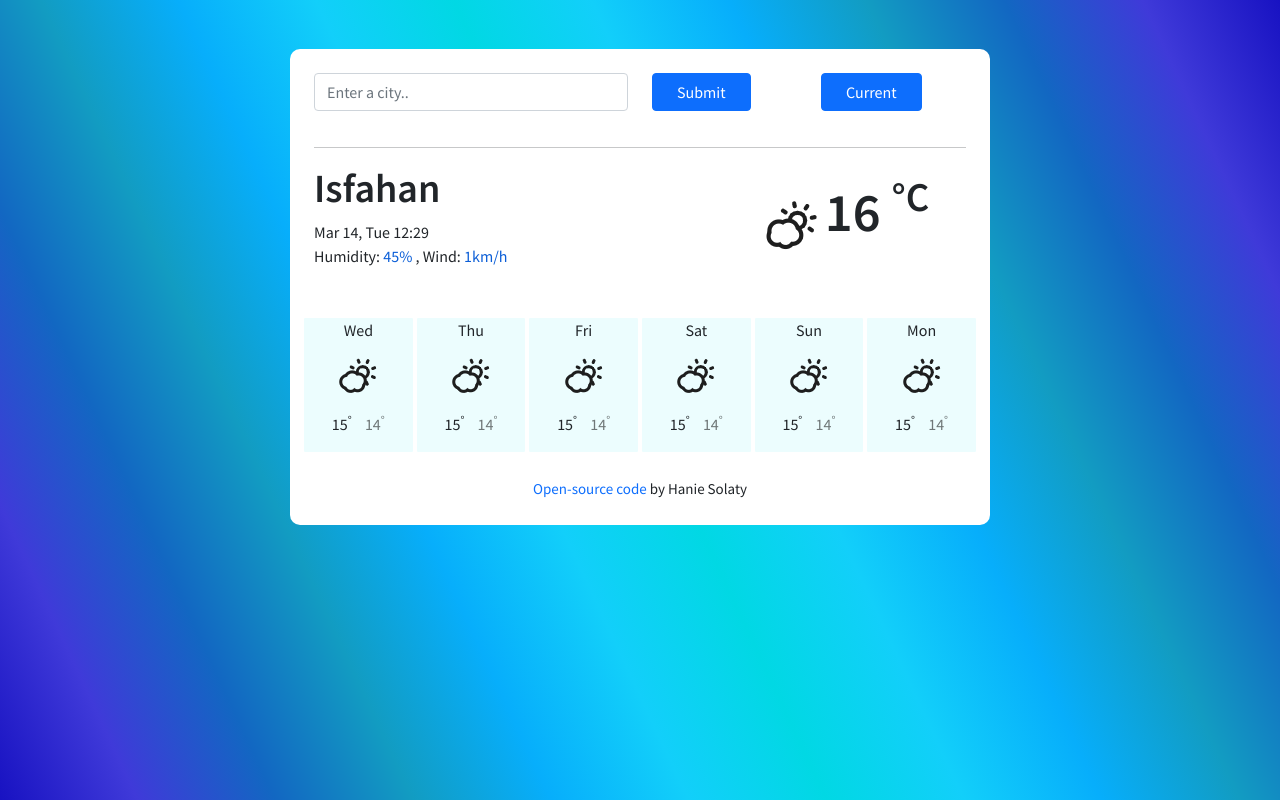
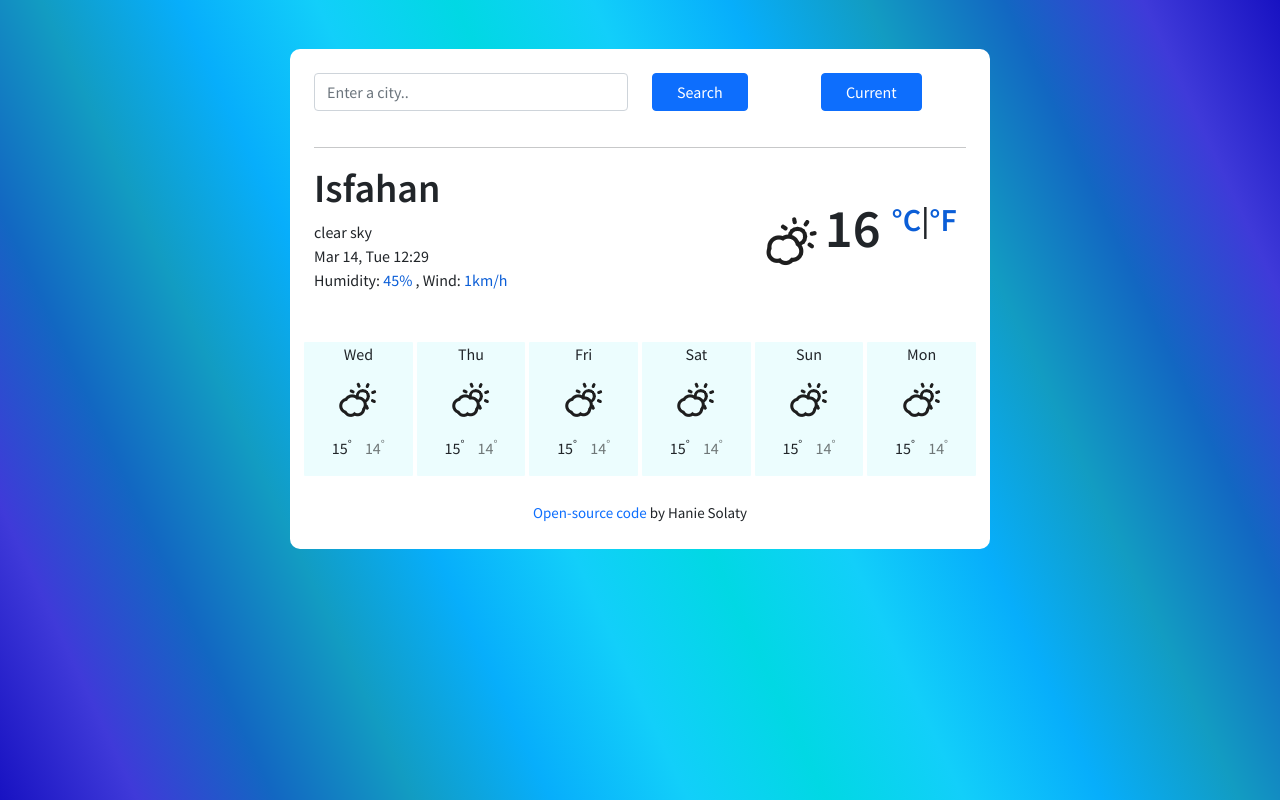
Before and after one commit to HanieSolaty/Vanila-Weather-App, a plain HTML site: page index.html in a window 1280 px wide. Drawn offline with nearby package versions, Linux system fonts and the light colour scheme.

Commit message:
adding IDs and unit conversion structure

```diff
--- a/index.html
+++ b/index.html
@@ -22,6 +22,9 @@
     />
     <!-- css file -->
     <link rel="stylesheet" href="src/style.css" />
+    <!-- axios cdn -->
+    <script src="https://unpkg.com/axios@1.1.2/dist/axios.min.js"></script>
+    <script src="https://cdn.jsdelivr.net/npm/axios@1.1.2/dist/axios.min.js"></script>
     <!-- icon file -->
     <link rel="shortcut icon" href="images/favicon.ico" type="image/x-icon" />
     <title>Weather App</title>
@@ -41,7 +44,7 @@
             />
           </div>
           <div class="mb-1 col-3">
-            <button type="submit" class="btn btn-primary px-4">Submit</button>
+            <button type="submit" class="btn btn-primary px-4">Search</button>
           </div>
           <div class="mb-1 col-3">
             <button type="submit" class="btn btn-primary px-4">Current</button>
@@ -53,23 +56,43 @@
         <!-- second row contains today weather and details about it -->
         <div class="row pb-4">
           <div class="col-6">
-            <div class="row"><h1 class="city">Isfahan</h1></div>
-            <div class="row"><p class="mb-0">Mar 14, Tue 12:29</p></div>
+            <div class="row"><h1 id="city">Isfahan</h1></div>
+            <div class="row">
+              <p class="mb-0" id="description">clear sky</p>
+            </div>
+            <div class="row">
+              <p class="mb-0" id="date">Mar 14, Tue 12:29</p>
+            </div>
             <div class="row">
               <p class="mb-0">
-                Humidity: <span><span class="humidity">45</span>%</span> , Wind:
-                <span><span class="wind">1</span>km/h</span>
+                Humidity:
+                <span class="weather-param"
+                  ><span id="humidity">45</span>%</span
+                >
+                , Wind:
+                <span class="weather-param"><span id="wind">1</span>km/h</span>
               </p>
             </div>
             <!-- <div class="row"><p class="mb-0">few clouds</p></div> -->
           </div>
-          <div class="offset-2 col-4 align-self-center">
+          <div class="offset-2 col-4 align-self-center pt-2">
             <img
+              id="temp-icon"
               class="main-temp-icon"
               src="images/download.png"
               alt="weather icon"
             />
-            <h1 class="main-temp-text">16 <sup>°C</sup></h1>
+            <h1 class="main-temp-text">
+              <span id="temp">16</span>
+              <sup class="temp-unit"
+                ><a href="" class="unit" id="centi">°C</a>|<a
+                  id="Faren"
+                  href=""
+                  class="unit"
+                  >°F</a
+                ></sup
+              >
+            </h1>
           </div>
         </div>
         <!-- Third row contains forecast of weather -->
--- a/src/style.css
+++ b/src/style.css
@@ -44,11 +44,11 @@ body {
   border: 1px solid #0b5ed7;
 }
 
-.city {
+#city {
   font-weight: 600;
 }
 
-span {
+.weather-param {
   color: #0b5ed7;
 }
 
@@ -61,6 +61,16 @@ span {
   font-size: 3.4rem;
   font-weight: 600;
   padding-left: 5px;
+}
+
+.unit {
+  text-decoration: none;
+  color: #0b5ed7;
+}
+
+.temp-unit {
+  font-size: 2rem;
+  font-weight: 600;
 }
 
 .forecast-day {
```
